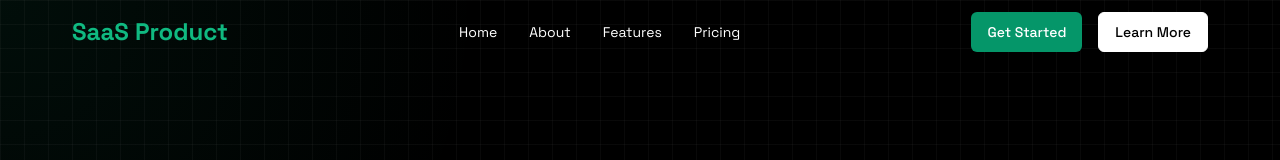
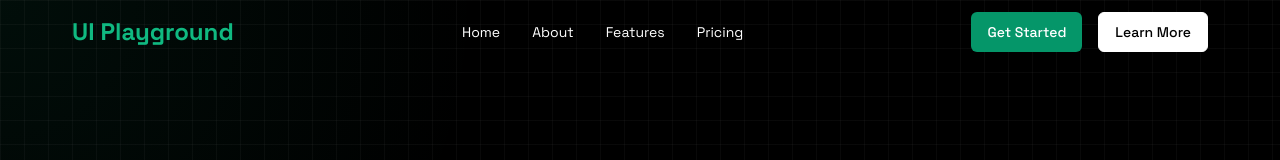
Before and after one commit to imsurajj/uiplayground, a Next.js app: page / in a window 1280 px wide. Shown: the top 160 px of the page. Built offline with nearby package versions, Linux system fonts and the light colour scheme.

Commit message:
Update App Name

```diff
--- a/src/app/layout.tsx
+++ b/src/app/layout.tsx
@@ -16,8 +16,8 @@ const spaceGroteskFont = Space_Grotesk({
 });
 
 export const metadata: Metadata = {
-  title: "AI SaaS Landing Page",
-  description: "Created by Frontend Tribe",
+  title: "UI Playground",
+  description: "Component Library for Your Next Project",
 };
 
 export default function RootLayout({
--- a/src/sections/Header.tsx
+++ b/src/sections/Header.tsx
@@ -35,7 +35,7 @@ function Header() {
     >
       <div className={cn("relative", { "backdrop-blur-sm": isOpen })}>
         <div className="container flex items-center justify-between relative z-10 px-4 sm:px-6 lg:px-8 h-16">
-          <Link href="/" className="text-2xl font-bold text-emerald-500">SaaS Product</Link>
+          <Link href="/" className="text-2xl font-bold text-emerald-500">UI Playground</Link>
           <nav className="hidden md:flex items-center space-x-8">
             {navigation.map((item) => (
               <Link
```
